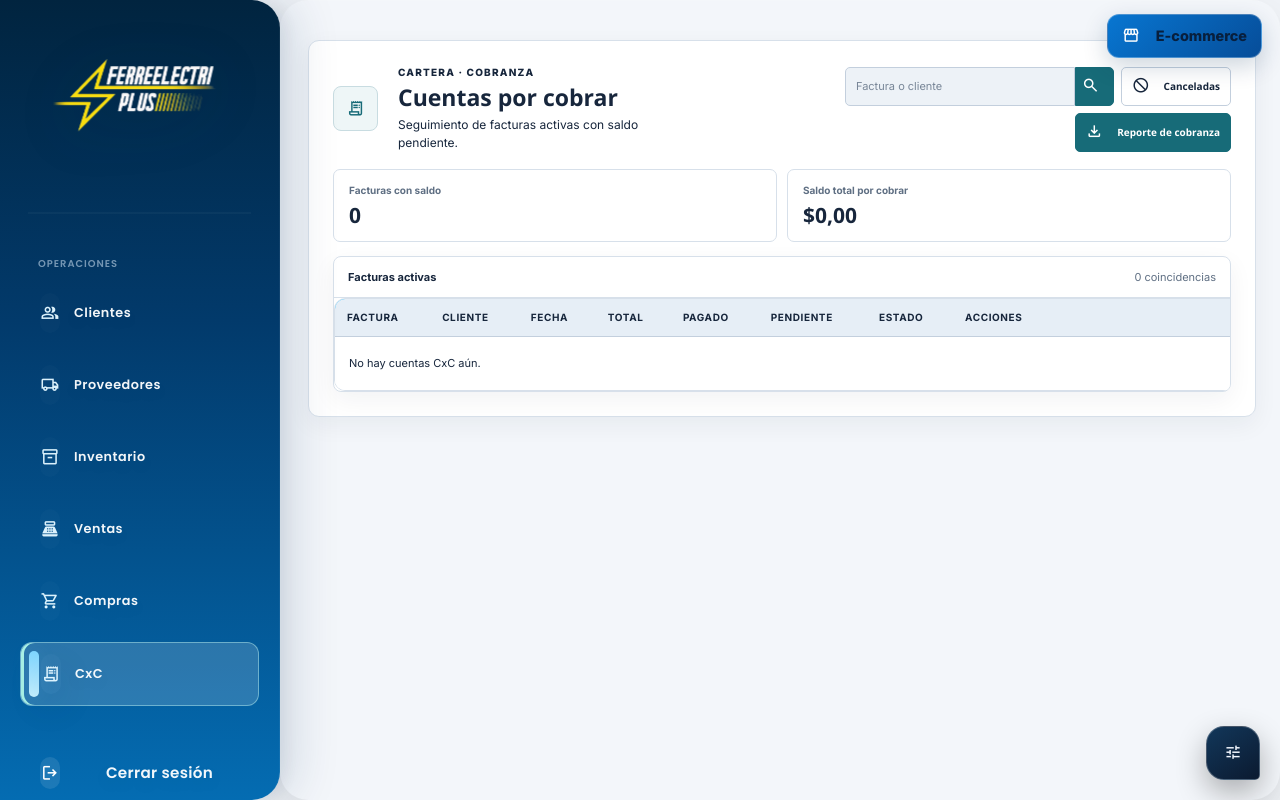
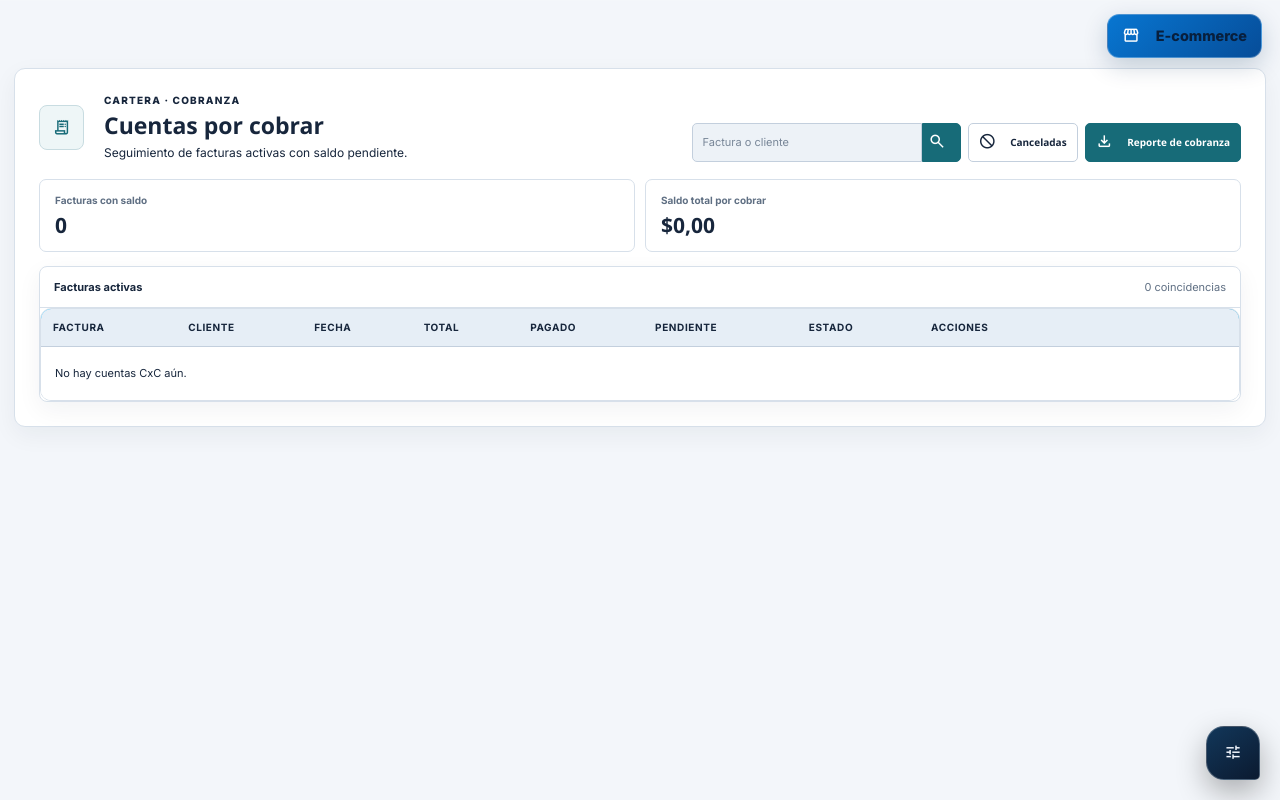
Before and after one commit to gregory283-cmd/ferreelectri-plus, a Django app: page /admin-panel/cxc/ in a window 1280 px wide. Run offline with Django 5.2, Linux system fonts and the light colour scheme; the visitor is signed in with stand-in values (Sample User, id 1); data that the repository does not hold is empty; parts of the project's set-up code (start-up, migrations or seed data) failed here and were passed over; some libraries are stand-ins or nearby versions.

Commit message:
Ajusta sidebar al zoom de navegador

```diff
--- a/dashboard/static/css/admin-sidebar-responsive.css
+++ b/dashboard/static/css/admin-sidebar-responsive.css
@@ -36,7 +36,20 @@
   margin: 0 4px 0 0 !important;
 }
 
-@media (max-width: 1200px) {
+@media (max-width: 1800px) {
+  .navbar .sidebar-menu li > a {
+    gap: 8px !important;
+    padding: 10px 12px 10px 16px !important;
+    font-size: .74rem !important;
+  }
+
+  .navbar .sidebar-menu li > a .material-symbols-outlined {
+    flex-basis: 18px;
+    min-width: 18px;
+  }
+}
+
+@media (max-width: 1350px) {
   .admin-sidebar-toggle {
     position: fixed;
     top: 10px;
--- a/dashboard/templates/base/pan_con_queso.html
+++ b/dashboard/templates/base/pan_con_queso.html
@@ -1743,7 +1743,7 @@
         }
     </style>
     <link rel="stylesheet" href="{% static 'css/admin-theme.css' %}?v=20261019-sidebar-stable-v4">
-    <link rel="stylesheet" href="{% static 'css/admin-sidebar-responsive.css' %}?v=20261019-responsive-v1">
+    <link rel="stylesheet" href="{% static 'css/admin-sidebar-responsive.css' %}?v=20261019-responsive-v2">
     {% if request.user.is_authenticated and request.user.is_staff %}
     <meta id="admin-auth-identity" data-username="{{ request.user.get_username }}" data-display-name="{{ request.user.get_short_name|default:request.user.username }}" data-dashboard-url="{% url 'dashboard' %}" data-login-url="{% url 'login_admin_custom' %}">
     <link rel="manifest" href="{% url 'admin_pwa_manifest' %}">
--- a/dashboard/tests.py
+++ b/dashboard/tests.py
@@ -2757,7 +2757,7 @@ class AdminPWASecurityTest(TestCase):
         self.assertContains(response, 'body.admin-sidebar-open #admin-sidebar-backdrop')
         self.assertContains(response, '.navbar .sidebar-menu li:hover > a')
         self.assertContains(response, 'admin-theme.css?v=20261019-sidebar-stable-v4')
-        self.assertContains(response, 'admin-sidebar-responsive.css?v=20261019-responsive-v1')
+        self.assertContains(response, 'admin-sidebar-responsive.css?v=20261019-responsive-v2')
         self.assertContains(response, 'id="admin-ecommerce-link"')
         self.assertNotContains(response, 'class="quiet-action ecommerce-action"')
         self.assertNotContains(response, 'class="label">E-commerce</span>')
```
